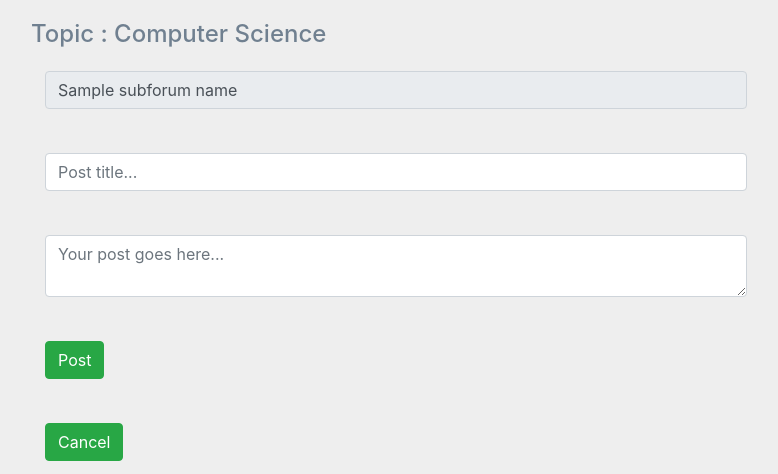
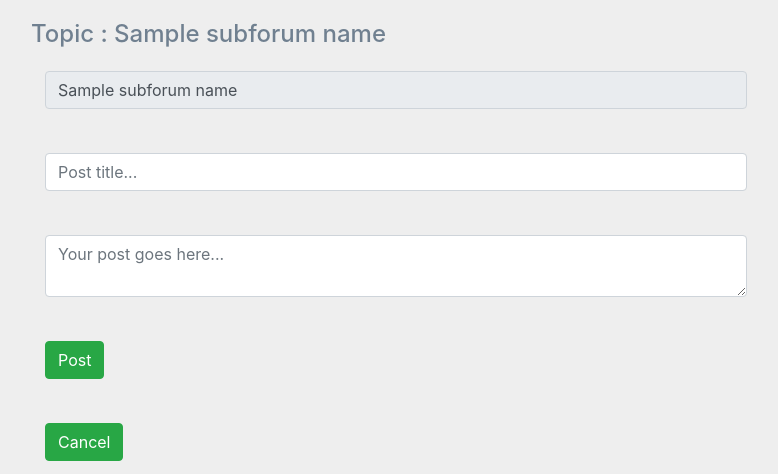
Before and after one commit to amar2468/Online-Discussion-Forum, a Flask app: template templates/forum_post.html in a window 1280 px wide. Shown: the part 91-565 px from the top of the page, without its empty margins (244-1022 px from the left). Run offline with Flask 2, Linux system fonts and the light colour scheme; the template is opened without the code that fills it: most values are stand-ins (such as "Sample title", 1, 10 or a date in 2020); parts of the project's set-up code (start-up, migrations or seed data) failed here and were passed over; some libraries are stand-ins or nearby versions.

Commit message:
Cancel button now returns you back to the subforum. Also fixed minor issue.

```diff
--- a/templates/forum_post.html
+++ b/templates/forum_post.html
@@ -112,7 +112,7 @@
 			<div class="col-md-8 col-sm-12">
 				<div class="well">
 					<form role="form" class="form-horizontal" action="/forum_post" method="POST">
-						<h4>Topic : Computer Science</h4>
+						<h4>Topic : {{ subforum_name }}</h4>
 						<div style="padding:14px;" class="form-group">
 							<input type="text" id="name_of_subforum" name="name_of_subforum" autocomplete="off" value="{{ subforum_name }}" class="form-control" readonly="true">
 						</div>
@@ -128,7 +128,7 @@
 							<button type="submit" id="post_button" name="post_button" class="btn btn-success pull-left">Post</button>
 						</div>
 						<div style="padding:14px;" class="form-group">
-							<a class="btn btn-success pull-left" href="/">Cancel</a>
+							<a class="btn btn-success pull-left" href="{{url_for('visit_subforum', subforum_name=subforum_name)}}">Cancel</a>
 						</div>
 					</form>
 				</div>
```
